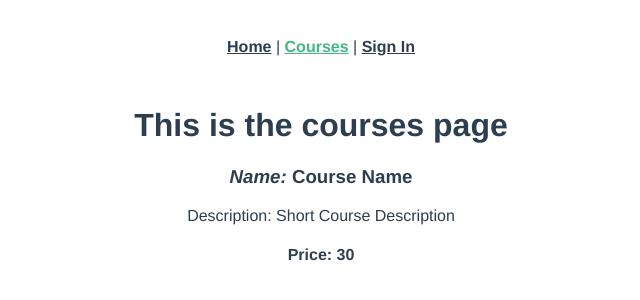
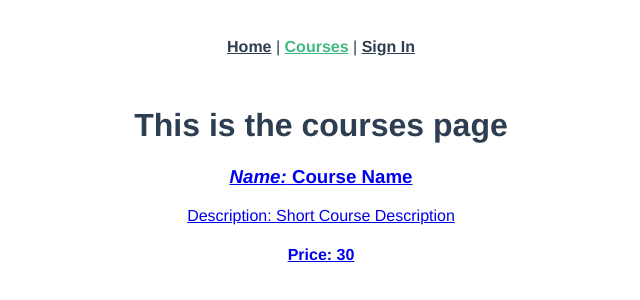
Before and after one commit to sosensible/ols, a Vue app: page /courses in a window 1280 px wide. Shown: the top 300 px of the page, without its empty margins (319-959 px from the left). Built offline with nearby package versions, Linux system fonts and the light colour scheme.

Commit message:
+ link around course card sent it to course page

```diff
--- a/src/router/index.ts
+++ b/src/router/index.ts
@@ -4,6 +4,7 @@ import Courses from "../views/Courses.vue";
 import Home from "../views/WelcomePage.vue";
 import SignIn from "../views/SignIn.vue";
 import MyCourses from "../views/MyCourses.vue";
+import CourseListingPage from "../views/CourseListingPage.vue";
 
 Vue.use(VueRouter);
 
@@ -28,6 +29,11 @@ const routes: Array<RouteConfig> = [
     name: "My Courses",
     component: MyCourses,
   },
+  {
+    path: "/courseId",
+    name: "CourseId",
+    component: CourseListingPage,
+  },
 ];
 
 const router = new VueRouter({
--- /dev/null
+++ b/src/views/CourseListingPage.vue
@@ -0,0 +1,5 @@
+<template>
+  <div>
+    <h1>this is the page for the selected Course</h1>
+  </div>
+</template>
--- a/src/views/Courses.vue
+++ b/src/views/Courses.vue
@@ -1,7 +1,9 @@
 <template>
   <div>
     <h1>This is the courses page</h1>
-    <courseListingCard />
+    <router-link to="/courseId">
+      <courseListingCard class="course1" />
+    </router-link>
   </div>
 </template>
 <script lang="ts">
```
